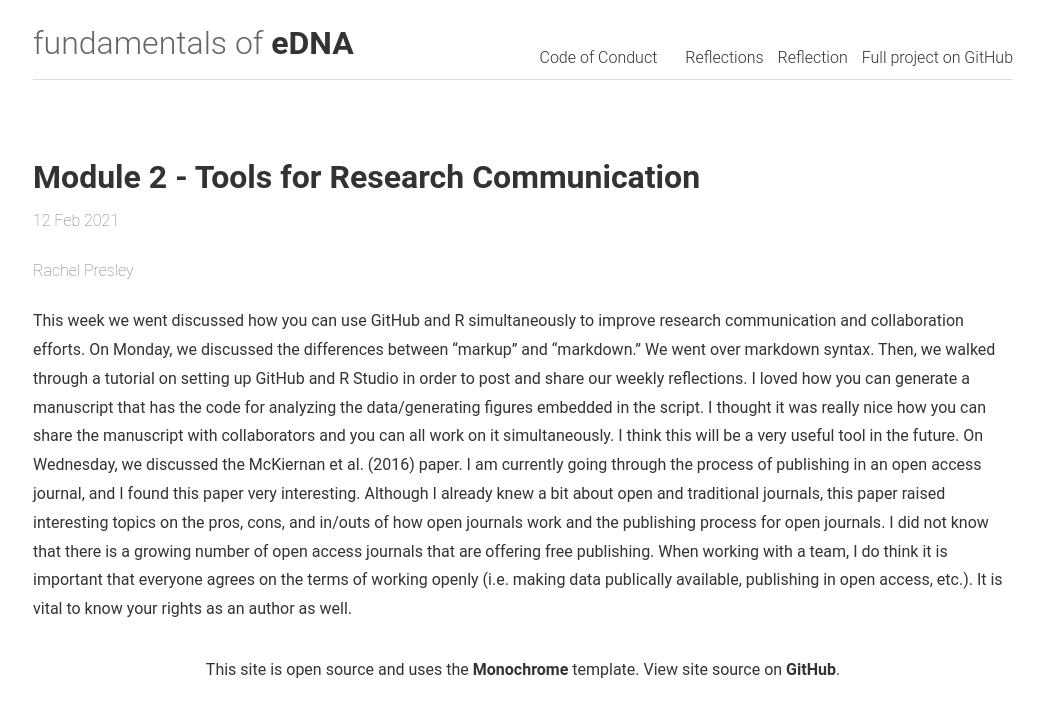
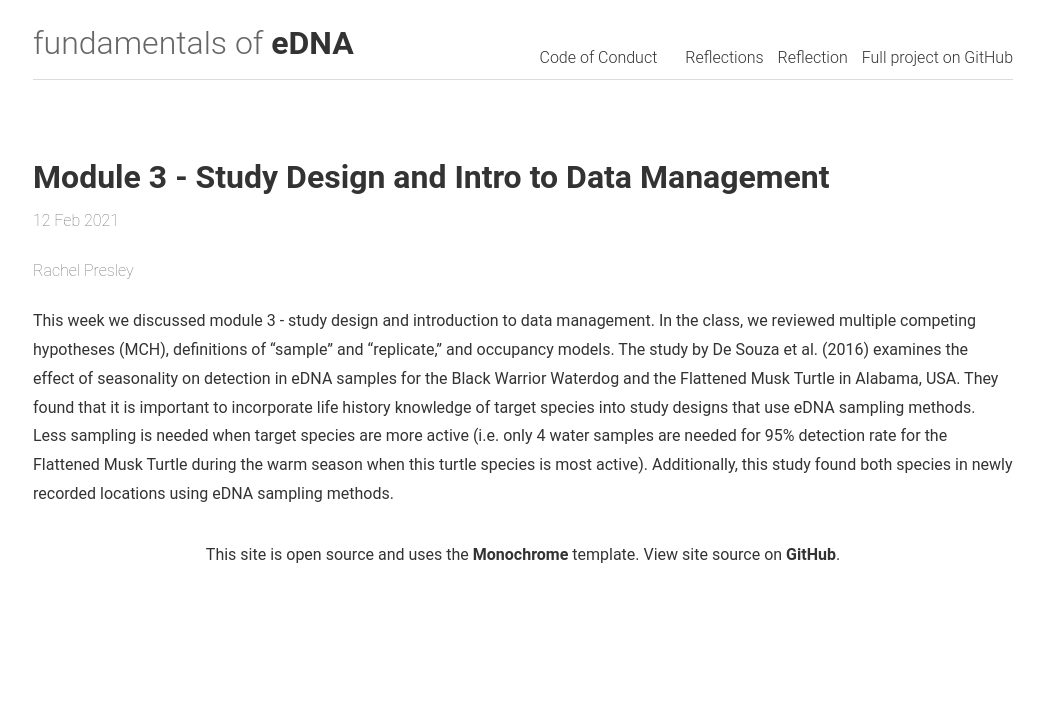
Before and after one commit to fundamentals-eDNA/fundamentals-eDNA.github.io, a Jekyll site: the page built from _posts/2021-02-12-Presley-Week3Reflection.md, in a window 1280 px wide. Shown: the top 717 px of the page, without its empty margins (117-1161 px from the left). Built offline with Jekyll 4.4.1, drawn with Linux system fonts in a browser that asks for light colours.

Commit message:
Week 3 Reflection - Presley

```diff
--- a/_posts/2021-02-12-Presley-Week3Reflection.md
+++ b/_posts/2021-02-12-Presley-Week3Reflection.md
@@ -1,7 +1,7 @@
 ---
-title: Module 2 - Tools for Research Communication
-description: Reflection of week two's class
+title: Module 3 - Study Design and Intro to Data Management
+description: Reflection of week three's class
 author: Rachel Presley
 ---
 
-This week we went discussed how you can use GitHub and R simultaneously to improve research communication and collaboration efforts. On Monday, we discussed the differences between “markup” and “markdown.” We went over markdown syntax. Then, we walked through a tutorial on setting up GitHub and R Studio in order to post and share our weekly reflections. I loved how you can generate a manuscript that has the code for analyzing the data/generating figures embedded in the script. I thought it was really nice how you can share the manuscript with collaborators and you can all work on it simultaneously. I think this will be a very useful tool in the future. On Wednesday, we discussed the McKiernan et al. (2016) paper. I am currently going through the process of publishing in an open access journal, and I found this paper very interesting. Although I already knew a bit about open and traditional journals, this paper raised interesting topics on the pros, cons, and in/outs of how open journals work and the publishing process for open journals. I did not know that there is a growing number of open access journals that are offering free publishing. When working with a team, I do think it is important that everyone agrees on the terms of working openly (i.e. making data publically available, publishing in open access, etc.). It is vital to know your rights as an author as well.
+This week we discussed module 3 - study design and introduction to data management. In the class, we reviewed multiple competing hypotheses (MCH), definitions of “sample” and “replicate,” and occupancy models. The study by De Souza et al. (2016) examines the effect of seasonality on detection in eDNA samples for the Black Warrior Waterdog and the Flattened Musk Turtle in Alabama, USA. They found that it is important to incorporate life history knowledge of target species into study designs that use eDNA sampling methods. Less sampling is needed when target species are more active (i.e. only 4 water samples are needed for 95% detection rate for the Flattened Musk Turtle during the warm season when this turtle species is most active). Additionally, this study found both species in newly recorded locations using eDNA sampling methods.
```
